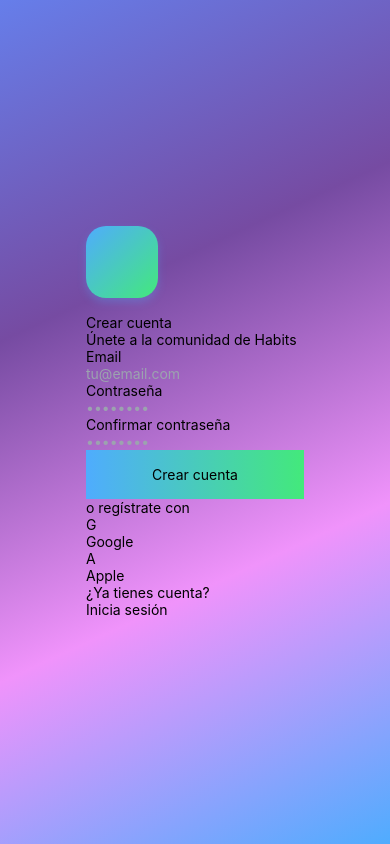
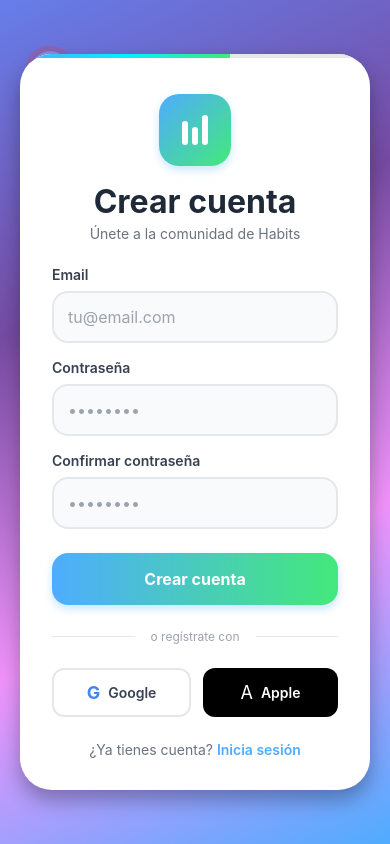
Before and after one commit to claudiomavi/habbits-app, a React Native app: screen /Register in a window 390 px wide. Built offline with nearby package versions, Linux system fonts and the light colour scheme.

Commit message:
REMOVED TAILWIND

```diff
--- a/src/pages/Register.jsx
+++ b/src/pages/Register.jsx
@@ -81,25 +81,36 @@ export function Register() {
 	}
 
 	return (
-		<SafeAreaView
-			style={{ flex: 1, backgroundColor: '#667eea' }}
-			edges={['top', 'bottom']}
-		>
 		<LinearGradient
 			colors={['#667eea', '#764ba2', '#f093fb', '#4facfe']}
 			style={styles.container}
 			start={{ x: 0, y: 0 }}
 			end={{ x: 1, y: 1 }}
 		>
+			{/* Elementos decorativos flotantes */}
+			<View
+				style={styles.decorativeContainer}
+				pointerEvents="none"
+			>
+				<Text style={[styles.floatingEmoji, { top: 40, left: 20 }]}>🎯</Text>
+				<Text style={[styles.floatingEmoji, { top: 100, right: 30 }]}>💪</Text>
+				<Text style={[styles.floatingEmoji, { bottom: 150, left: 40 }]}>
+					🚀
+				</Text>
+				<Text style={[styles.floatingEmoji, { bottom: 80, right: 20 }]}>
+					⭐
+				</Text>
+			</View>
+
 			<ScrollView
 				contentContainerStyle={styles.scrollContent}
 				showsVerticalScrollIndicator={false}
 				bounces={false}
 			>
 				{/* Tarjeta principal */}
-					<View className="bg-white w-screen max-w-sm p-8 overflow-hidden rounded-3xl">
+				<View style={styles.card}>
 					{/* Barra de progreso decorativa */}
-						<View className="absolute top-0 left-0 right-0 h-1 bg-gray-300 rounded-t-3xl">
+					<View style={styles.progressBarContainer}>
 						<LinearGradient
 							colors={['#4facfe', '#00f2fe', '#43e97b']}
 							style={styles.progressFill}
@@ -109,32 +120,28 @@ export function Register() {
 					</View>
 
 					{/* Logo y título */}
-						<View className="items-center mb-6 mt-2">
+					<View style={styles.logoContainer}>
 						<LinearGradient
 							colors={['#4facfe', '#43e97b']}
 							style={styles.logo}
 							start={{ x: 0, y: 0 }}
 							end={{ x: 1, y: 1 }}
 						>
-								<View className="flex-row items-end gap-1">
-									<View className="w-2 bg-white rounded-md h-7" />
-									<View className="w-2 bg-white rounded-md h-5 mt-2" />
-									<View className="w-2 bg-white rounded-md h-9" />
+							<View style={styles.logoInner}>
+								<View style={styles.bar1} />
+								<View style={styles.bar2} />
+								<View style={styles.bar3} />
 							</View>
 						</LinearGradient>
-							<Text className="text-4xl font-bold text-[#1F2937]">
-								Crear cuenta
-							</Text>
-							<Text className="mt-1 text-gray-500">
-								Únete a la comunidad de Habits
-							</Text>
+						<Text style={styles.title}>Crear cuenta</Text>
+						<Text style={styles.subtitle}>Únete a la comunidad de Habits</Text>
 					</View>
 
 					{/* Formulario */}
-						<View className="gap-4">
+					<View style={styles.form}>
 						{/* Email Input */}
-							<View className="gap-2">
-								<Text className="font-semibold text-gray-500">Email</Text>
+						<View style={styles.inputGroup}>
+							<Text style={styles.label}>Email</Text>
 							<Controller
 								control={control}
 								name="email"
@@ -148,15 +155,15 @@ export function Register() {
 										autoCapitalize="none"
 										placeholder="tu@email.com"
 										placeholderTextColor="#9CA3AF"
-											className="bg-gray-50 border-2 border-gray-300 rounded-2xl p-4 text-gray-500"
+										style={styles.input}
 									/>
 								)}
 							/>
 						</View>
 
 						{/* Password Input */}
-							<View className="gap-2">
-								<Text className="font-semibold text-gray-500">Contraseña</Text>
+						<View style={styles.inputGroup}>
+							<Text style={styles.label}>Contraseña</Text>
 							<Controller
 								control={control}
 								name="password"
@@ -169,17 +176,15 @@ export function Register() {
 										secureTextEntry
 										placeholder="••••••••"
 										placeholderTextColor="#9CA3AF"
-											className="bg-gray-50 border-2 border-gray-300 rounded-2xl p-4 text-gray-500"
+										style={styles.input}
 									/>
 								)}
 							/>
 						</View>
 
 						{/* Confirm Password Input */}
-							<View className="gap-2">
-								<Text className="font-semibold text-gray-500">
-									Confirmar contraseña
-								</Text>
+						<View style={styles.inputGroup}>
+							<Text style={styles.label}>Confirmar contraseña</Text>
 							<Controller
 								control={control}
 								name="confirmPassword"
@@ -192,12 +197,12 @@ export function Register() {
 										secureTextEntry
 										placeholder="••••••••"
 										placeholderTextColor="#9CA3AF"
-											className="bg-gray-50 border-2 border-gray-300 rounded-2xl p-4 text-gray-500"
+										style={styles.input}
 									/>
 								)}
 							/>
 							{confirmPassword && confirmPassword !== password && (
-									<Text className="text-xs text-red-500 mt-1">
+								<Text style={styles.errorText}>
 									Las contraseñas no coinciden
 								</Text>
 							)}
@@ -207,8 +212,8 @@ export function Register() {
 						<TouchableOpacity
 							onPress={handleSubmit(onSubmit)}
 							disabled={loading}
+							style={styles.mainButton}
 							activeOpacity={0.8}
-								className="mt-2 rounded-2xl overflow-hidden elevation-md"
 						>
 							<LinearGradient
 								colors={['#4facfe', '#43e97b']}
@@ -218,67 +223,67 @@ export function Register() {
 							>
 								{loading ?
 									<ActivityIndicator color="#fff" />
-									:	<Text className="text-white text-base font-bold">
-											Crear cuenta
-										</Text>
-									}
+								:	<Text style={styles.mainButtonText}>Crear cuenta</Text>}
 							</LinearGradient>
 						</TouchableOpacity>
 
 						{/* Divider */}
-							<View className="flex-row items-center my-2">
-								<View className="flex-1 h-1 bg-gray-200" />
-								<Text className="mx-4 text-sm text-gray-500">
-									o regístrate con
-								</Text>
-								<View className="flex-1 h-1 bg-gray-200" />
+						<View style={styles.divider}>
+							<View style={styles.dividerLine} />
+							<Text style={styles.dividerText}>o regístrate con</Text>
+							<View style={styles.dividerLine} />
 						</View>
 
 						{/* Botones sociales */}
-							<View className="flex-row gap-3">
+						<View style={styles.socialButtons}>
 							<TouchableOpacity
 								onPress={() => Alert.alert('Google', 'Próximamente')}
 								disabled={loading}
-									className="flex-1 flex-row items-center justify-center py-3 rounded-xl gap-2 bg-white border-2 border-gray-300"
+								style={styles.googleButton}
+								activeOpacity={0.7}
 							>
-									<Text className="text-lg font-bold text-blue-400">G</Text>
-									<Text className="font-semibold text-gray-900">Google</Text>
+								<Text style={styles.googleIcon}>G</Text>
+								<Text style={styles.socialButtonText}>Google</Text>
 							</TouchableOpacity>
 
 							<TouchableOpacity
 								onPress={() => Alert.alert('Apple', 'Próximamente')}
 								disabled={loading}
-									className="flex-1 flex-row items-center justify-center py-3 rounded-xl gap-2 bg-black"
+								style={styles.appleButton}
+								activeOpacity={0.7}
 							>
-									<Text className="text-lg text-white">A</Text>
-									<Text className="font-semibold text-white">Apple</Text>
+								<Text style={styles.appleIcon}>A</Text>
+								<Text style={styles.socialButtonTextWhite}>Apple</Text>
 							</TouchableOpacity>
 						</View>
 
 						{/* Login link */}
-							<View className="flex-row items-center justify-center mt-2">
-								<Text className="text-gray-500">¿Ya tienes cuenta? </Text>
+						<View style={styles.footer}>
+							<Text style={styles.footerText}>¿Ya tienes cuenta? </Text>
 							<TouchableOpacity onPress={() => navigation.goBack()}>
-									<Text className="font-semibold text-blue-400">
-										Inicia sesión
-									</Text>
+								<Text style={styles.footerLink}>Inicia sesión</Text>
 							</TouchableOpacity>
 						</View>
 					</View>
 				</View>
 			</ScrollView>
 		</LinearGradient>
-		</SafeAreaView>
 	)
 }
 
 const styles = StyleSheet.create({
 	container: {
 		flex: 1,
-		justifyContent: 'center',
-		alignItems: 'center',
-		paddingTop: 0,
-		paddingBottom: 0,
+	},
+	decorativeContainer: {
+		position: 'absolute',
+		width: '100%',
+		height: '100%',
+	},
+	floatingEmoji: {
+		position: 'absolute',
+		fontSize: 48,
+		opacity: 0.2,
 	},
 	scrollContent: {
 		flexGrow: 1,
@@ -286,9 +291,35 @@ const styles = StyleSheet.create({
 		paddingHorizontal: 20,
 		paddingVertical: 40,
 	},
+	card: {
+		backgroundColor: '#fff',
+		borderRadius: 32,
+		padding: 32,
+		shadowColor: '#000',
+		shadowOffset: { width: 0, height: 10 },
+		shadowOpacity: 0.3,
+		shadowRadius: 20,
+		elevation: 10,
+		overflow: 'hidden',
+	},
+	progressBarContainer: {
+		position: 'absolute',
+		top: 0,
+		left: 0,
+		right: 0,
+		height: 4,
+		backgroundColor: '#E5E7EB',
+		borderTopLeftRadius: 32,
+		borderTopRightRadius: 32,
+	},
 	progressFill: {
 		width: '60%',
 		height: '100%',
+	},
+	logoContainer: {
+		alignItems: 'center',
+		marginBottom: 24,
+		marginTop: 8,
 	},
 	logo: {
 		width: 72,
@@ -303,9 +334,148 @@ const styles = StyleSheet.create({
 		shadowRadius: 8,
 		elevation: 5,
 	},
+	logoInner: {
+		flexDirection: 'row',
+		alignItems: 'flex-end',
+		gap: 4,
+	},
+	bar1: { width: 6, height: 24, backgroundColor: '#fff', borderRadius: 3 },
+	bar2: {
+		width: 6,
+		height: 18,
+		backgroundColor: '#fff',
+		borderRadius: 3,
+		marginTop: 6,
+	},
+	bar3: { width: 6, height: 30, backgroundColor: '#fff', borderRadius: 3 },
+	title: {
+		fontSize: 32,
+		fontWeight: 'bold',
+		color: '#1F2937',
+	},
+	subtitle: {
+		fontSize: 14,
+		color: '#6B7280',
+		marginTop: 4,
+	},
+	form: {
+		gap: 16,
+	},
+	inputGroup: {
+		gap: 8,
+	},
+	label: {
+		fontSize: 14,
+		fontWeight: '600',
+		color: '#374151',
+	},
+	input: {
+		backgroundColor: '#F9FAFB',
+		borderWidth: 2,
+		borderColor: '#E5E7EB',
+		borderRadius: 16,
+		padding: 14,
+		fontSize: 16,
+		color: '#1F2937',
+	},
+	errorText: {
+		fontSize: 12,
+		color: '#EF4444',
+		marginTop: 4,
+	},
+	mainButton: {
+		marginTop: 8,
+		borderRadius: 16,
+		overflow: 'hidden',
+		shadowColor: '#4facfe',
+		shadowOffset: { width: 0, height: 4 },
+		shadowOpacity: 0.3,
+		shadowRadius: 8,
+		elevation: 5,
+	},
 	gradientButton: {
 		paddingVertical: 16,
 		alignItems: 'center',
 		justifyContent: 'center',
 	},
+	mainButtonText: {
+		color: '#fff',
+		fontSize: 16,
+		fontWeight: '700',
+	},
+	divider: {
+		flexDirection: 'row',
+		alignItems: 'center',
+		marginVertical: 8,
+	},
+	dividerLine: {
+		flex: 1,
+		height: 1,
+		backgroundColor: '#E5E7EB',
+	},
+	dividerText: {
+		marginHorizontal: 16,
+		fontSize: 12,
+		color: '#9CA3AF',
+	},
+	socialButtons: {
+		flexDirection: 'row',
+		gap: 12,
+	},
+	googleButton: {
+		flex: 1,
+		flexDirection: 'row',
+		alignItems: 'center',
+		justifyContent: 'center',
+		paddingVertical: 12,
+		borderRadius: 12,
+		gap: 8,
+		backgroundColor: '#fff',
+		borderWidth: 2,
+		borderColor: '#E5E7EB',
+	},
+	appleButton: {
+		flex: 1,
+		flexDirection: 'row',
+		alignItems: 'center',
+		justifyContent: 'center',
+		paddingVertical: 12,
+		borderRadius: 12,
+		gap: 8,
+		backgroundColor: '#000',
+	},
+	googleIcon: {
+		fontSize: 18,
+		fontWeight: 'bold',
+		color: '#4285F4',
+	},
+	appleIcon: {
+		fontSize: 18,
+		color: '#fff',
+	},
+	socialButtonText: {
+		fontSize: 14,
+		fontWeight: '600',
+		color: '#374151',
+	},
+	socialButtonTextWhite: {
+		fontSize: 14,
+		fontWeight: '600',
+		color: '#fff',
+	},
+	footer: {
+		flexDirection: 'row',
+		justifyContent: 'center',
+		alignItems: 'center',
+		marginTop: 8,
+	},
+	footerText: {
+		fontSize: 14,
+		color: '#6B7280',
+	},
+	footerLink: {
+		fontSize: 14,
+		fontWeight: '600',
+		color: '#4facfe',
+	},
 })
```
Lines whose indentation alone changed are shown as unchanged.
